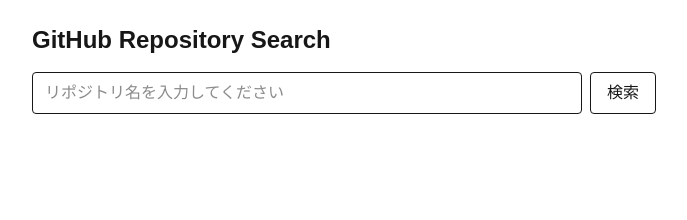
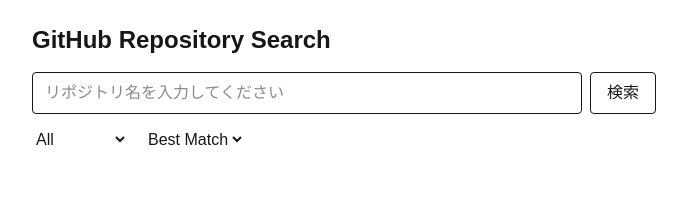
Before and after one commit to kimura-h1/github-repo-search, a Next.js app: page / in a window 1280 px wide. Shown: the top 220 px of the page, without its empty margins (296-983 px from the left). Built offline with nearby package versions, Linux system fonts and the light colour scheme.

Commit message:
フィルター機能を追加

```diff
--- a/src/app/Home.tsx
+++ b/src/app/Home.tsx
@@ -1,7 +1,7 @@
 "use client";
 
 import { useEffect, useState } from "react";
-import { SearchForm } from "@/components/SearchForm";
+import { FilterSortControls } from "@/components/FilterSortControls";
 import { RepoList } from "@/components/RepoList";
 import { Pagination } from "@/components/Pagination";
 import type { RepoSearchResponse } from "@/lib/github";
@@ -15,6 +15,9 @@
 
   const router = useRouter();
   const searchParams = useSearchParams();
+
+  const language = searchParams.get("language") ?? "";
+  const sort = searchParams.get("sort") ?? "";
 
   const perPage = 10;
 
@@ -33,8 +36,9 @@
 
     setLoading(true);
     try {
+
       const res = await fetch(
-        `/api/github/search?q=${encodeURIComponent(trimmed)}&page=${nextPage}&per_page=${perPage}`
+        `/api/github/search?q=${encodeURIComponent(trimmed)}&page=${nextPage}&per_page=${perPage}&language=${encodeURIComponent(language)}&sort=${encodeURIComponent(sort)}`
       );
       const body = await res.json();
 
@@ -59,7 +63,7 @@
   }
 
   searchRepositories(query, page);
-  }, [query, page]);
+  }, [query, page, language, sort]);
 
   function handleSearch(q: string) {
   const trimmed = q.trim();
@@ -68,7 +72,9 @@
     return;
   }
 
-    router.push(`/?q=${encodeURIComponent(trimmed)}&page=1`);
+  router.push(
+    `/?q=${encodeURIComponent(trimmed)}&page=1&language=${encodeURIComponent(language)}&sort=${encodeURIComponent(sort)}`
+  );
 }
 
   function handlePrevPage() {
@@ -89,6 +95,18 @@
     ? Math.ceil(Math.min(data.total_count, 1000) / perPage)
     : 0;
 
+
+    function handleLanguageChange(value: string) {
+  router.push(
+    `/?q=${encodeURIComponent(query)}&page=1&language=${encodeURIComponent(value)}&sort=${encodeURIComponent(sort)}`
+  );
+}
+
+function handleSortChange(value: string) {
+  router.push(
+    `/?q=${encodeURIComponent(query)}&page=1&language=${encodeURIComponent(language)}&sort=${encodeURIComponent(value)}`
+  );
+}
   return (
     <main className="mx-auto max-w-2xl p-6">
         <SearchSection
@@ -96,7 +114,12 @@
           isLoading={loading}
           initialQuery={query}
         />
-
+        <FilterSortControls
+              language={language}
+              sort={sort}
+              onLanguageChange={handleLanguageChange}
+              onSortChange={handleSortChange}
+            />
       {error && (
         <p className="mt-4 rounded border border-red-200 bg-red-50 p-3 text-sm text-red-700">
           {error}
--- a/src/app/api/github/search/route.ts
+++ b/src/app/api/github/search/route.ts
@@ -10,6 +10,10 @@
   const perPage = Number(searchParams.get("per_page") ?? "10");
 
   const parsed = SearchQuerySchema.safeParse({ q });
+
+  const language = searchParams.get("language") ?? "";
+  const sort = searchParams.get("sort") ?? "";
+
 
   if (!parsed.success) {
     return NextResponse.json(
@@ -33,7 +37,13 @@
   }
 
   try {
-    const data = await searchRepositories(parsed.data.q, page, perPage);
+    const data = await searchRepositories({
+      q: parsed.data.q,
+      page,
+      perPage,
+      language,
+      sort,
+    });
     return NextResponse.json(data);
   } catch (e) {
     const msg = e instanceof Error ? e.message : "Unknown error";
--- /dev/null
+++ b/src/components/FilterSortControls.tsx
@@ -0,0 +1,37 @@
+type Props = {
+  language: string;
+  sort: string;
+  onLanguageChange: (value: string) => void;
+  onSortChange: (value: string) => void;
+};
+
+export function FilterSortControls({
+  language,
+  sort,
+  onLanguageChange,
+  onSortChange,
+}: Props) {
+  return (
+    <div className="mt-4 flex items-center gap-4">
+      <select
+        value={language}
+        onChange={(e) => onLanguageChange(e.target.value)}
+      >
+        <option value="">All</option>
+        <option value="TypeScript">TypeScript</option>
+        <option value="JavaScript">JavaScript</option>
+        <option value="Python">Python</option>
+        <option value="Go">Go</option>
+      </select>
+
+      <select
+        value={sort}
+        onChange={(e) => onSortChange(e.target.value)}
+      >
+        <option value="">Best Match</option>
+        <option value="stars">Stars</option>
+        <option value="updated">Updated</option>
+      </select>
+    </div>
+  );
+}
--- a/src/lib/github.ts
+++ b/src/lib/github.ts
@@ -1,6 +1,6 @@
 export type RepoSearchItem = {
   id: number;
-  full_name: string; // owner/repo
+  full_name: string;
   html_url: string;
   description: string | null;
   stargazers_count: number;
@@ -18,11 +18,19 @@
   full_name: string;
   html_url: string;
   language: string | null;
-  stargazers_count: number; // stars
-  subscribers_count: number; // watchers (actual subscribers)
+  stargazers_count: number;
+  subscribers_count: number;
   forks_count: number;
   open_issues_count: number;
   owner: { login: string; avatar_url: string };
+};
+
+type SearchRepositoriesParams = {
+  q: string;
+  page: number;
+  perPage: number;
+  language?: string;
+  sort?: string;
 };
 
 const GITHUB_API = "https://api.github.com";
@@ -36,15 +44,28 @@
   return headers;
 }
 
-export async function searchRepositories(
-  q: string,
-  page: number,
-  perPage: number
-): Promise<RepoSearchResponse> {
+export async function searchRepositories({
+  q,
+  page,
+  perPage,
+  language = "",
+  sort = "",
+}: SearchRepositoriesParams): Promise<RepoSearchResponse> {
   const url = new URL(`${GITHUB_API}/search/repositories`);
-  url.searchParams.set("q", q);
+
+  const queryParts = [q];
+
+  if (language) {
+    queryParts.push(`language:${language}`);
+  }
+
+  url.searchParams.set("q", queryParts.join(" "));
   url.searchParams.set("page", String(page));
   url.searchParams.set("per_page", String(perPage));
+
+  if (sort) {
+    url.searchParams.set("sort", sort);
+  }
 
   const res = await fetch(url.toString(), {
     headers: buildHeaders(),
@@ -65,7 +86,10 @@
   };
 }
 
-export async function fetchRepository(owner: string, repo: string): Promise<RepoDetail> {
+export async function fetchRepository(
+  owner: string,
+  repo: string
+): Promise<RepoDetail> {
   const res = await fetch(`${GITHUB_API}/repos/${owner}/${repo}`, {
     headers: buildHeaders(),
     next: { revalidate: 60 },
@@ -75,5 +99,6 @@
     const text = await res.text().catch(() => "");
     throw new Error(`GitHub repo fetch failed: ${res.status} ${text}`);
   }
+
   return res.json();
 }
```
Also changed, not shown: 1 other file (tests, documents, lock files or other folders). Lines whose indentation alone changed are shown as unchanged.
